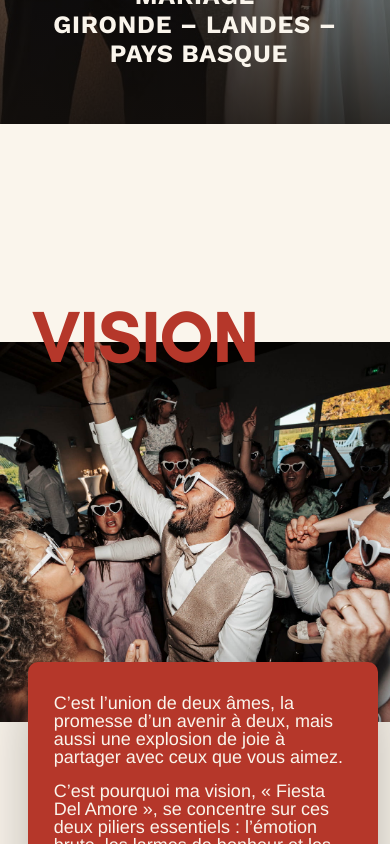
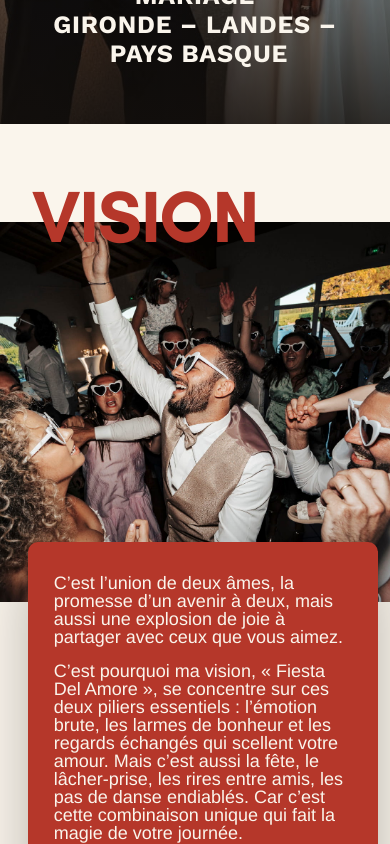
Before and after one commit to saslandeco-cmyk/tioto-photographe, a Next.js app: page / in a window 390 px wide. Shown: the part 720-1564 px from the top of the page. Built offline with nearby package versions, Linux system fonts and the light colour scheme.

Commit message:
Remove Vision mobile top padding

```diff
--- a/app/components/Vision.module.css
+++ b/app/components/Vision.module.css
@@ -77,7 +77,7 @@
 @media (max-width: 900px) {
   .vision {
     min-height: 0;
-    padding-top: 120px;
+    padding-top: 0px;
     display: flex;
     flex-direction: column;
   }
```
